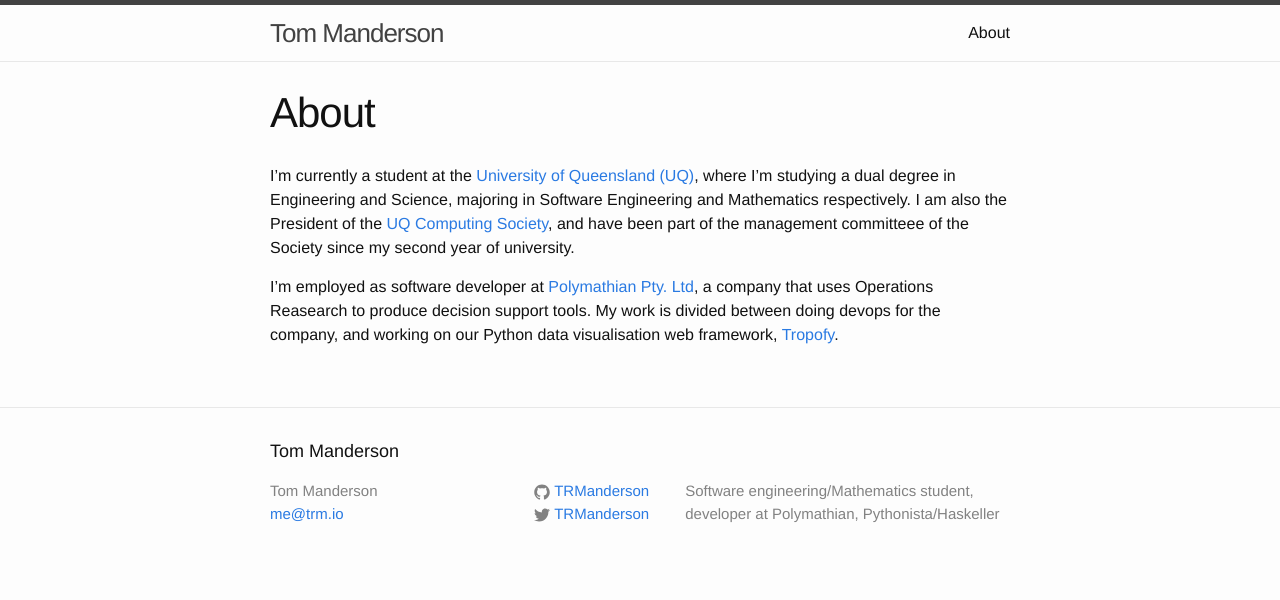
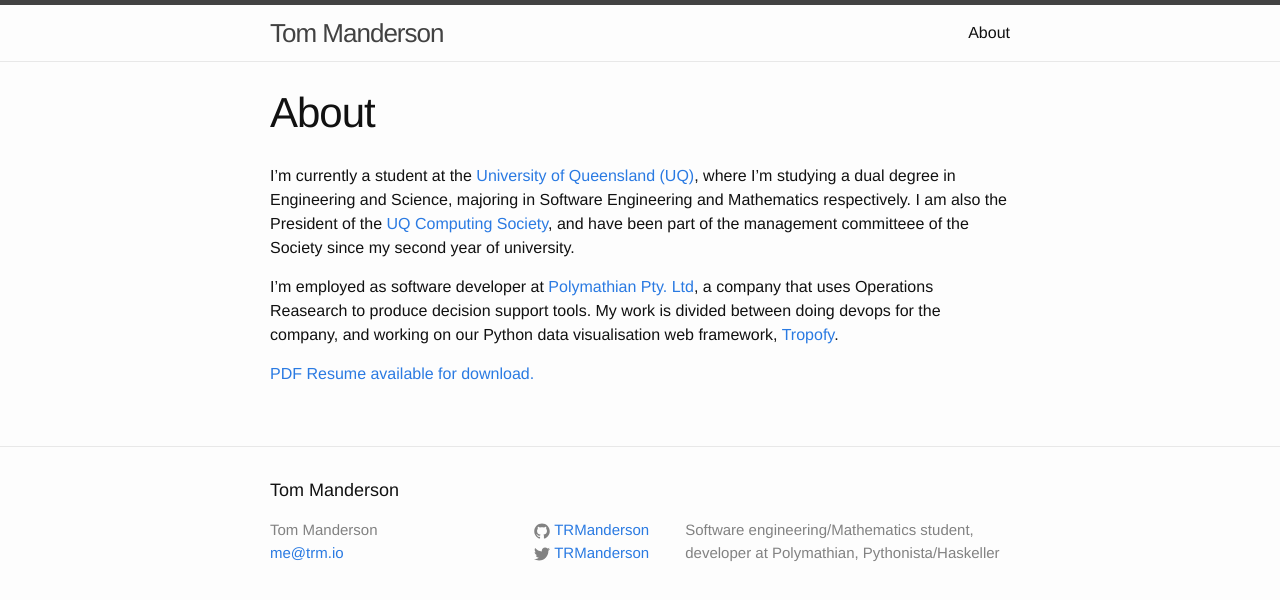
Before and after one commit to TRManderson/trm.io, a Jekyll site: the page built from about.md, in a window 1280 px wide. Shown: the top 600 px of the page. Built offline with Jekyll 4.4.1, drawn with Linux system fonts in a browser that asks for light colours.

Commit message:
Add resume

```diff
--- a/about.md
+++ b/about.md
@@ -7,3 +7,5 @@ permalink: /about/
 I'm currently a student at the [University of Queensland (UQ)](https://uq.edu.au/), where I'm studying a dual degree in Engineering and Science, majoring in Software Engineering and Mathematics respectively. I am also the President of the [UQ Computing Society](https://uqcs.org.au), and have been part of the management committeee of the Society since my second year of university.
 
 I'm employed as software developer at [Polymathian Pty. Ltd](https://polymathian.com/), a company that uses Operations Reasearch to produce decision support tools. My work is divided between doing devops for the company, and working on our Python data visualisation web framework, [Tropofy](https://tropofy.com/).
+
+[PDF Resume available for download.](/uploads/trm-resume.pdf)
```
Also changed, not shown: 1 other file.
